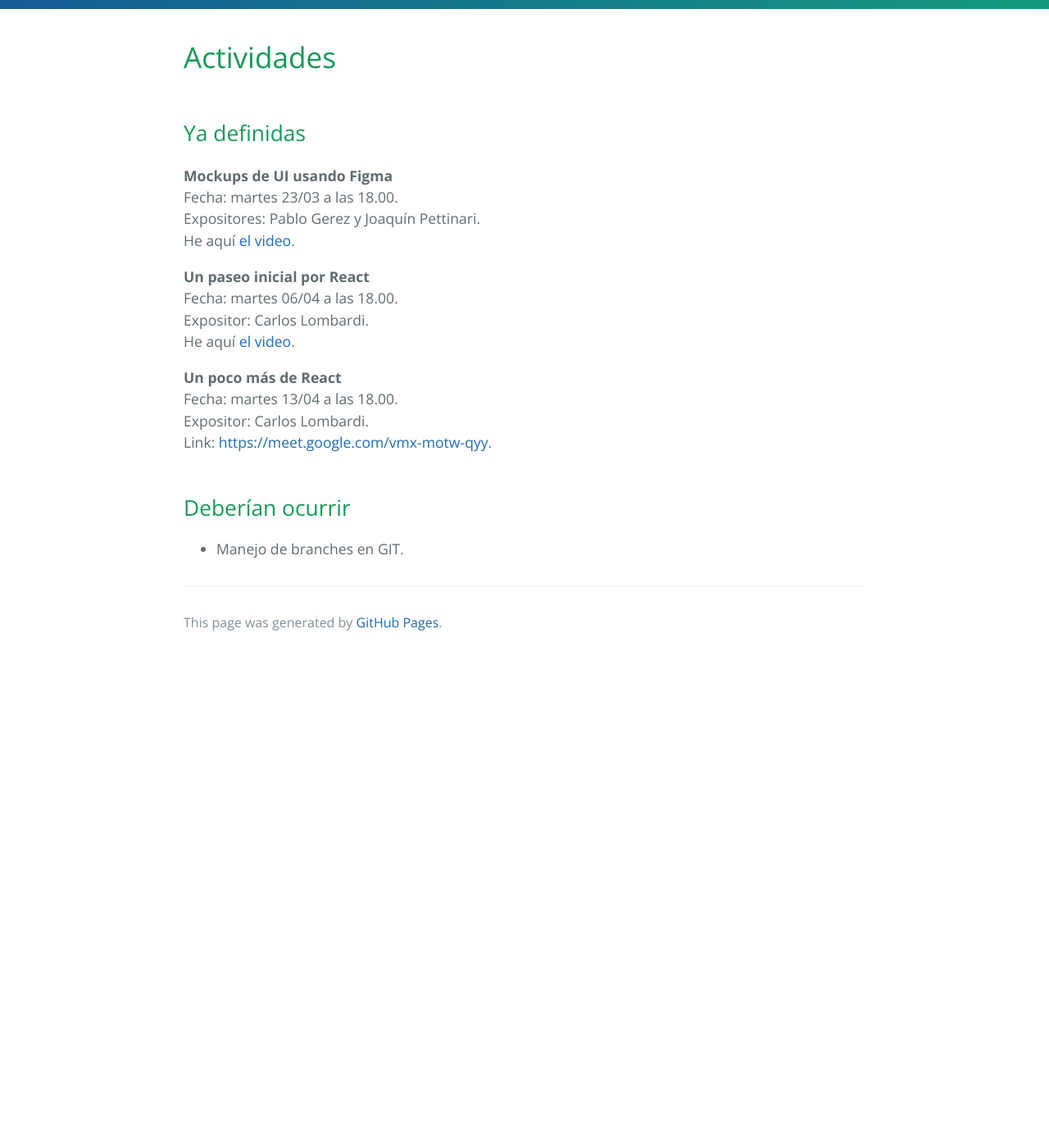
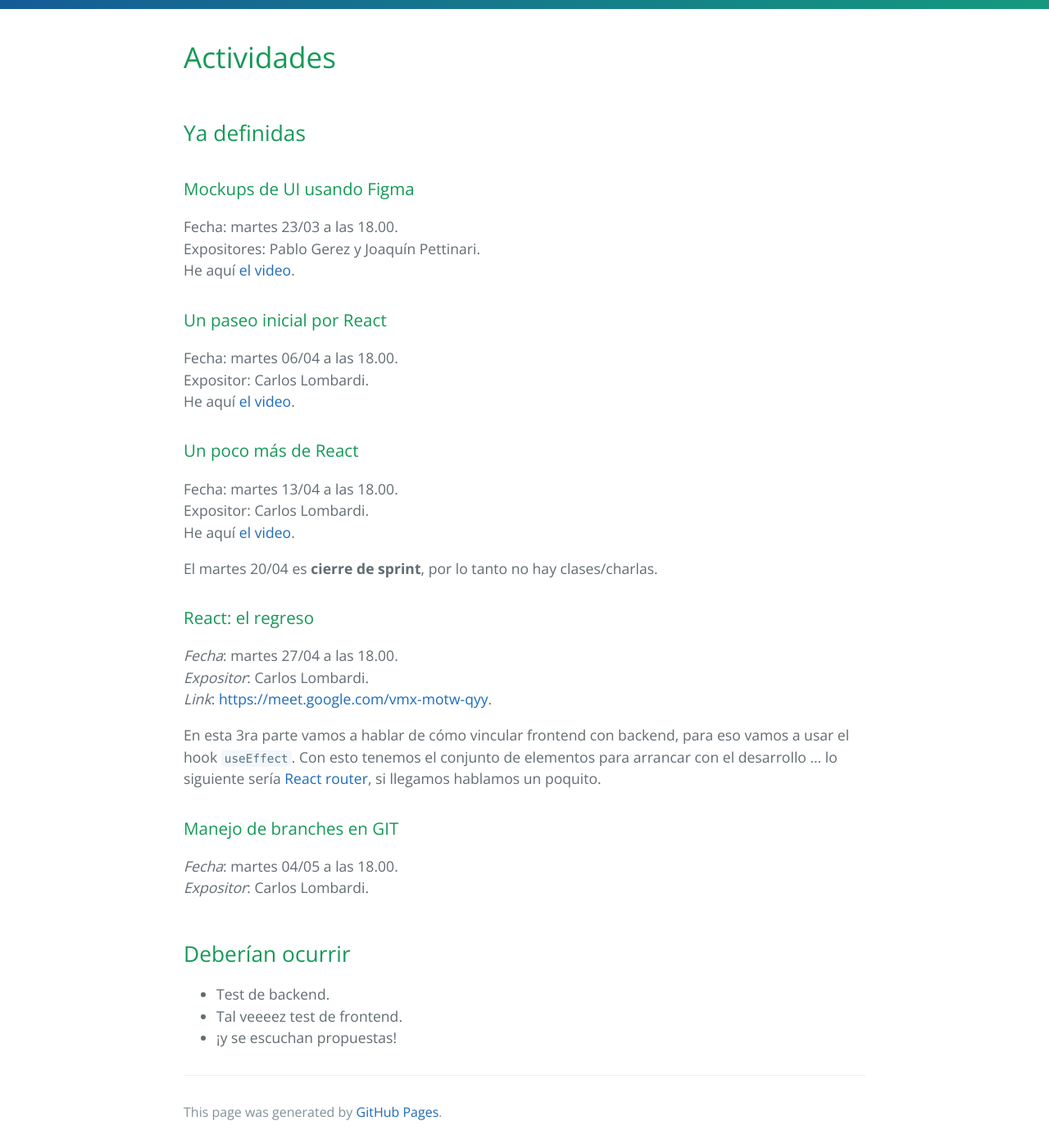
Before and after one commit to unahur-desapp/unahur-desapp-site, a Jekyll site: the page built from actividades.md, in a window 1280 px wide and 1400 px high, scrolled down 169 px. Shown: the whole window at 82% size. Built offline with Jekyll 4.4.1, drawn with Linux system fonts in a browser that asks for light colours; our own code applies the rules of GitHub Pages for plain Markdown files; before the commit the page ends 972 px from its top, so only the background shows below that.

Commit message:
actividades hasta el 4 de mayo

```diff
--- a/actividades.md
+++ b/actividades.md
@@ -6,20 +6,38 @@ layout: default
 
 ## Ya definidas
 
-**Mockups de UI usando Figma**
+### Mockups de UI usando Figma
 Fecha: martes 23/03 a las 18.00.
 Expositores: Pablo Gerez y Joaquín Pettinari.
 He aquí [el video](https://drive.google.com/file/d/1cUTDRfaw6aD7rbt3z8GpmbJN4gfjHqFF/view).
 
-**Un paseo inicial por React**
+### Un paseo inicial por React
 Fecha: martes 06/04 a las 18.00.
 Expositor: Carlos Lombardi.
 He aquí [el video](https://drive.google.com/file/d/1EpMdM1eiD2jewhTR1gbWA53vv8EHbytZ/view).
 
-**Un poco más de React**
+### Un poco más de React
 Fecha: martes 13/04 a las 18.00.
 Expositor: Carlos Lombardi.
-Link: [https://meet.google.com/vmx-motw-qyy](https://meet.google.com/vmx-motw-qyy).
+He aquí [el video](https://drive.google.com/file/d/1b4IiRz3pWqToCo2qpn9_N33lLcxCjPLT).
+
+El martes 20/04 es **cierre de sprint**, por lo tanto no hay clases/charlas.
+
+### React: el regreso
+_Fecha_: martes 27/04 a las 18.00.
+_Expositor_: Carlos Lombardi.
+_Link_: [https://meet.google.com/vmx-motw-qyy](https://meet.google.com/vmx-motw-qyy).
+
+En esta 3ra parte vamos a hablar de cómo vincular frontend con backend, para eso vamos a usar el hook `useEffect`.
+Con esto tenemos el conjunto de elementos para arrancar con el desarrollo ... lo siguiente sería [React router](https://reactrouter.com/), si llegamos hablamos un poquito.
+
+
+### Manejo de branches en GIT
+_Fecha_: martes 04/05 a las 18.00.
+_Expositor_: Carlos Lombardi.
+
 
 ## Deberían ocurrir
-- Manejo de branches en GIT.
+- Test de backend.
+- Tal veeeez test de frontend.
+- ¡y se escuchan propuestas!
```
